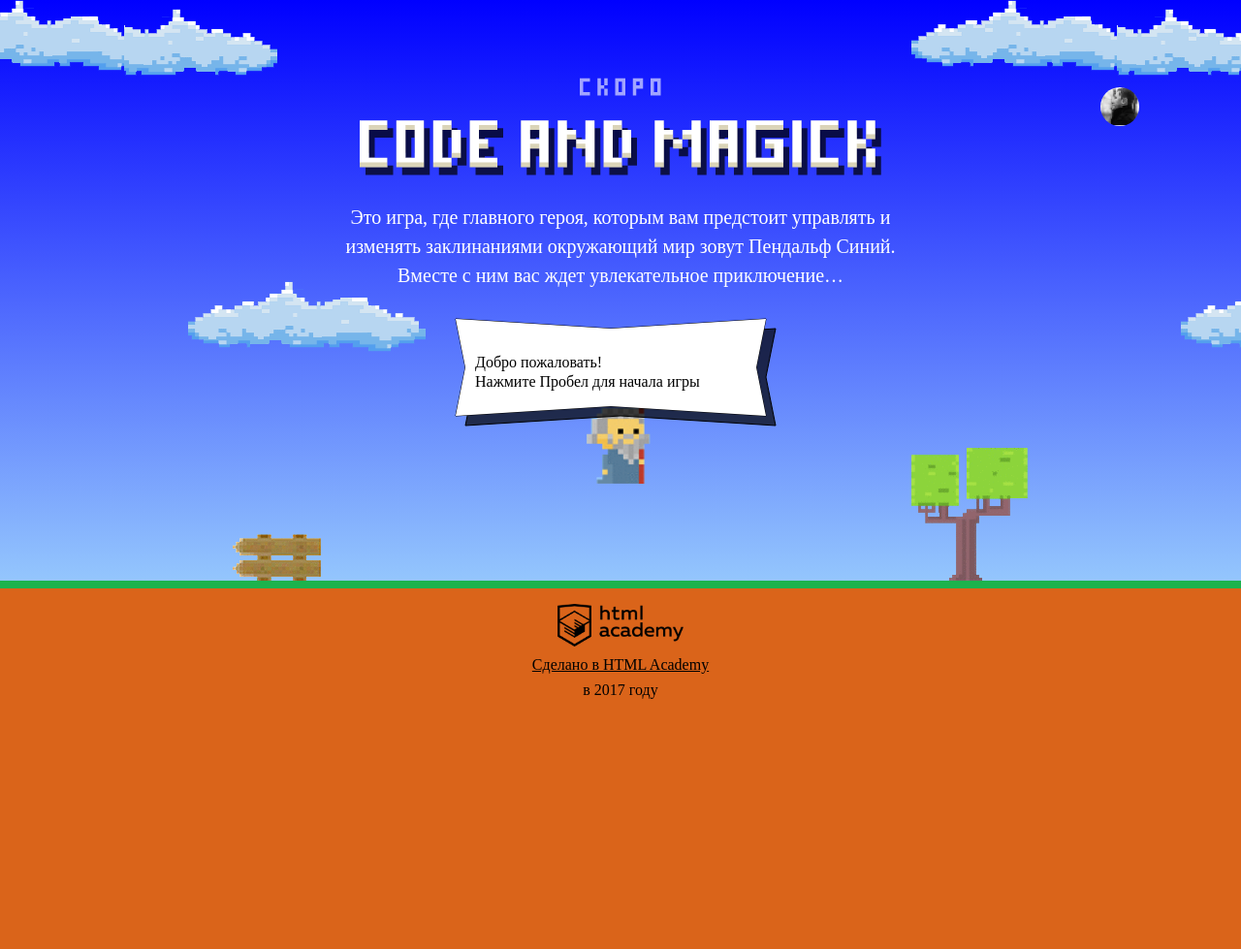
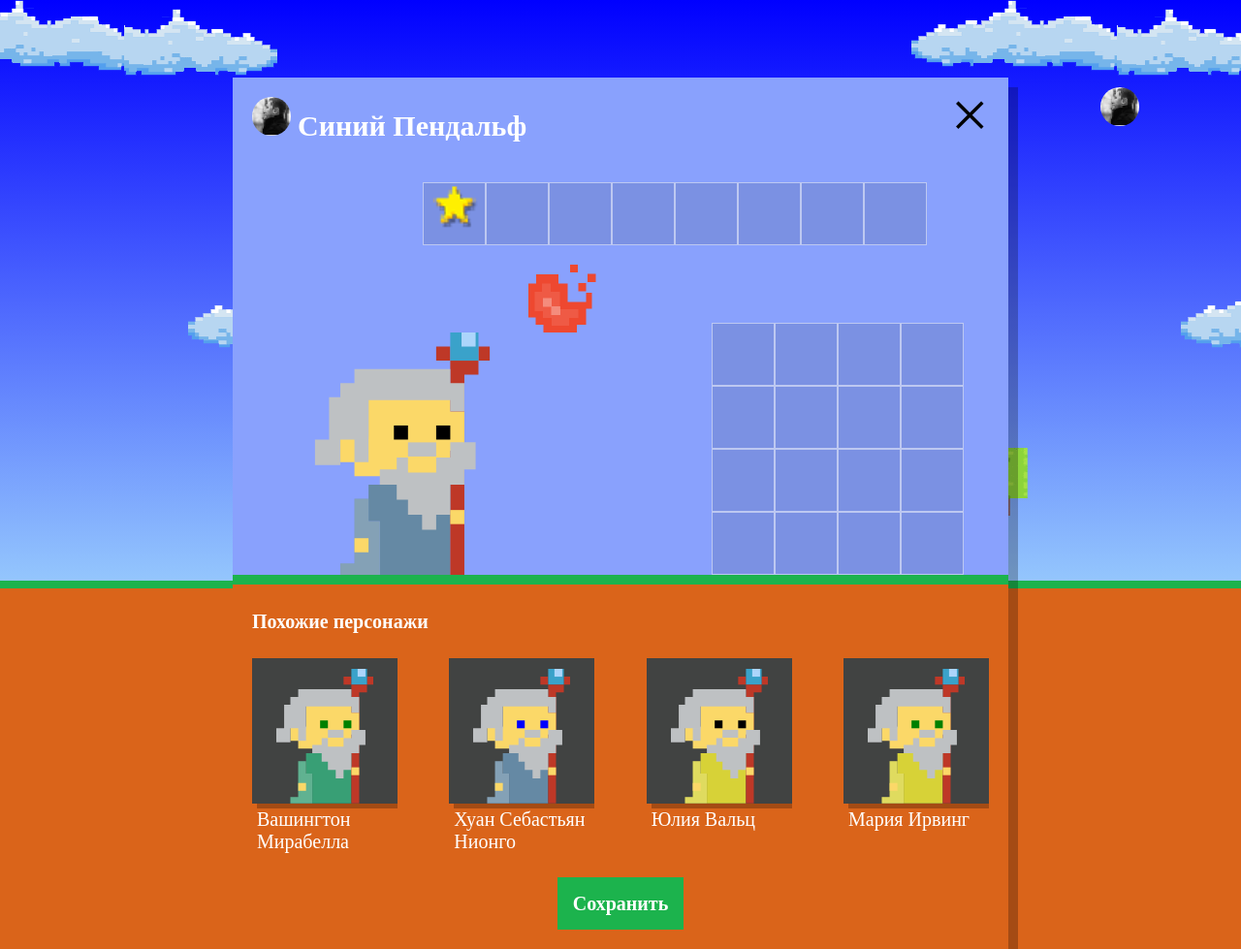
Before and after one commit to vitali-usik/1019201-code-and-magick-18, a website: page index.html in a window 1280 px wide. Shown: the whole page at 97% size. Before the commit the page ends 800 px from the top, so only its background shows below. Drawn offline with Linux system fonts and the light colour scheme; a web font is replaced by a local one.

Commit message:
[m3-t1] added setup similar wizards with generated data

```diff
--- a/index.html
+++ b/index.html
@@ -201,6 +201,7 @@
     return height / 3 * 2 - getWizardHeight();
   };
 </script>
+<script src="js/setup.js"></script>
 <script src="js/game.js"></script>
 
 </body>
--- /dev/null
+++ b/js/setup.js
@@ -0,0 +1,69 @@
+'use strict';
+
+var WIZARD_COUNT = 4;
+var NAMES = ['Иван', 'Хуан Себастьян', 'Мария', 'Кристоф', 'Виктор', 'Юлия', 'Люпита', 'Вашингтон'];
+var SURNAMES = ['да Марья', 'Верон', 'Мирабелла', 'Вальц', 'Онопко', 'Топольницкая', 'Нионго', 'Ирвинг'];
+var COAT_COLORS = ['rgb(101, 137, 164)', 'rgb(241, 43, 107)', 'rgb(146, 100, 161)', 'rgb(56, 159, 117)', 'rgb(215, 210, 55)', 'rgb(0, 0, 0)'];
+var EYE_COLORS = ['black', 'red', 'blue', 'yellow', 'green'];
+
+var HIDDEN_CLASS = 'hidden';
+
+var setupElement = document.querySelector('.setup');
+var setupSimilarElement = document.querySelector('.setup-similar');
+var setupSimilarListElement = document.querySelector('.setup-similar-list');
+var similarWizardTemplate = document.getElementById('similar-wizard-template').content;
+
+var showSetup = function () {
+  setupElement.classList.remove(HIDDEN_CLASS);
+};
+
+var showSimilarSetup = function () {
+  setupSimilarElement.classList.remove(HIDDEN_CLASS);
+};
+
+var getRandomFromRange = function (min, max) {
+  return Math.floor(Math.random() * (max - min)) + min;
+};
+
+var getName = function () {
+  return NAMES[getRandomFromRange(0, NAMES.length)] + ' ' + SURNAMES[getRandomFromRange(0, SURNAMES.length)];
+};
+
+var generateWizards = function () {
+  var wizards = [];
+
+  for (var i = 0; i < WIZARD_COUNT; i++) {
+    wizards.push({
+      name: getName(),
+      coatColor: COAT_COLORS[getRandomFromRange(0, COAT_COLORS.length)],
+      eyesColor: EYE_COLORS[getRandomFromRange(0, EYE_COLORS.length)]
+    });
+  }
+
+  return wizards;
+};
+
+var renderWizards = function (wizards) {
+  var fragment = document.createDocumentFragment();
+
+  for (var i = 0; i < wizards.length; i++) {
+    var template = similarWizardTemplate.cloneNode(true);
+
+    template.querySelector('.setup-similar-label').textContent = wizards[i].name;
+    template.querySelector('.wizard-coat').setAttribute('fill', wizards[i].coatColor);
+    template.querySelector('.wizard-eyes').setAttribute('fill', wizards[i].eyesColor);
+
+    fragment.appendChild(template);
+  }
+
+  setupSimilarListElement.appendChild(fragment);
+};
+
+var init = function () {
+  showSetup();
+  var wizards = generateWizards();
+  renderWizards(wizards);
+  showSimilarSetup();
+};
+
+init();
```
